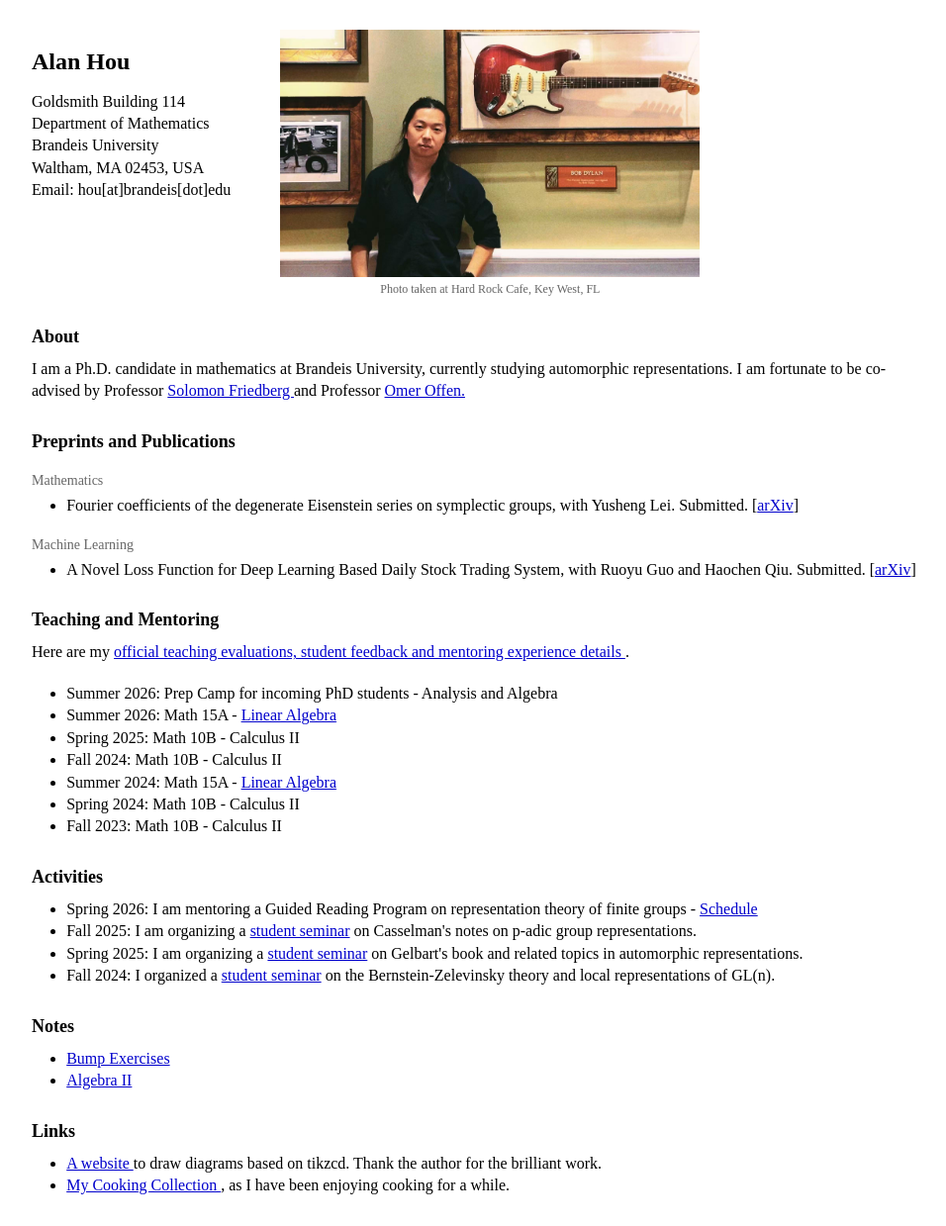
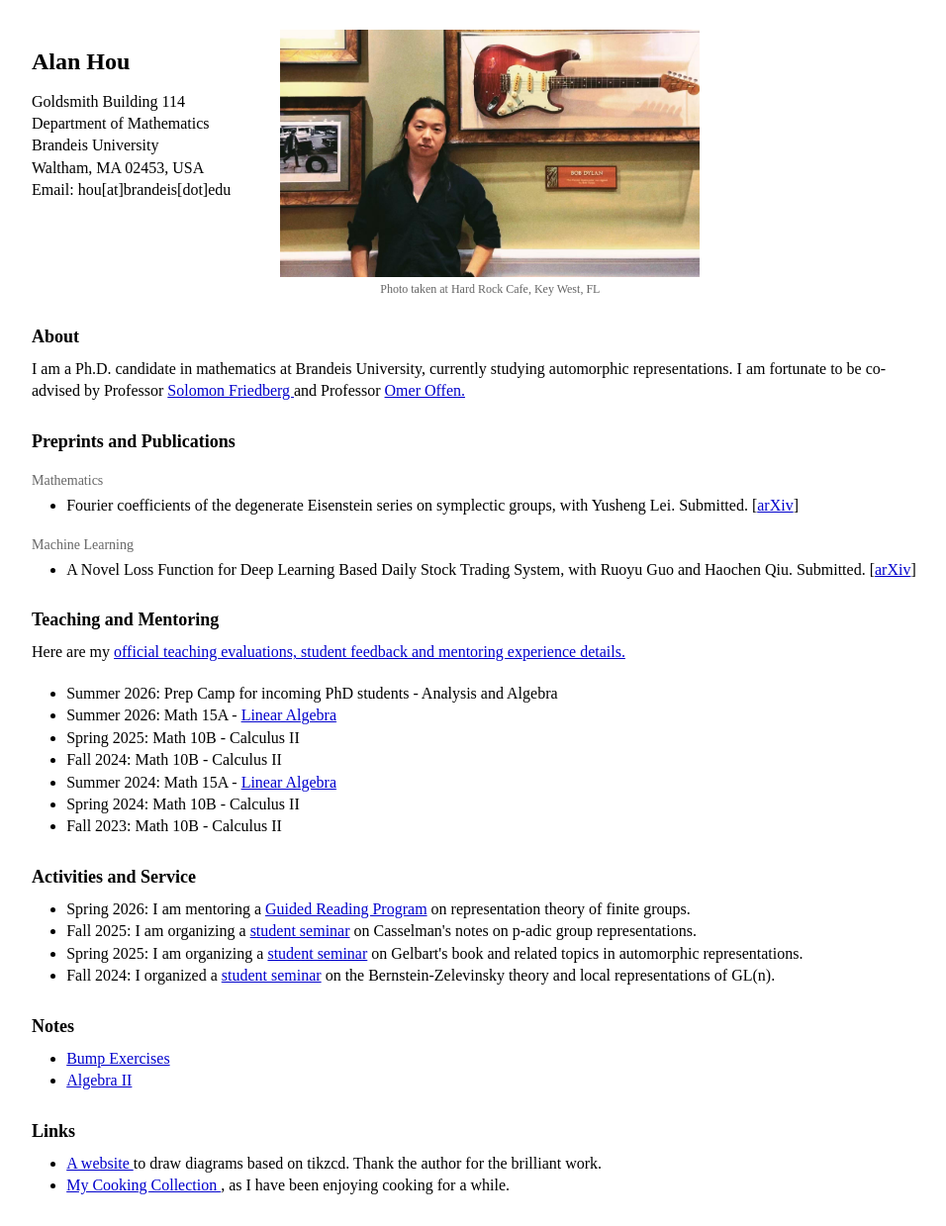
Before and after one commit to axhou/axhou.github.io, a Jekyll site: the page index.html, which Jekyll copies as it is, in a window 1280 px wide. Shown: the whole page at 99% size, without its empty margins (8-964 px from the left). Built offline with Jekyll 4.4.1, drawn with Linux system fonts in a browser that asks for light colours.

Commit message:
Update index.html

```diff
--- a/index.html
+++ b/index.html
@@ -192,8 +192,8 @@
   <p>
     Here are my
     <a href="./teaching.html">
-      official teaching evaluations, student feedback and mentoring experience details
-    </a>.
+      official teaching evaluations, student feedback and mentoring experience details.
+    </a>
   </p>
 
   <ul>
@@ -236,14 +236,13 @@
   </ul>
 
 
-  <h2>Activities</h2>
+  <h2>Activities and Service</h2>
 
   <ul>
     <li>
       Spring 2026:
-      I am mentoring a Guided Reading Program on
-      representation theory of finite groups -
-      <a href="./grp2026spring.html">Schedule</a>
+      I am mentoring a <a href="./grp2026spring.html">Guided Reading Program</a> on
+      representation theory of finite groups.
     </li>
 
     <li>
```
